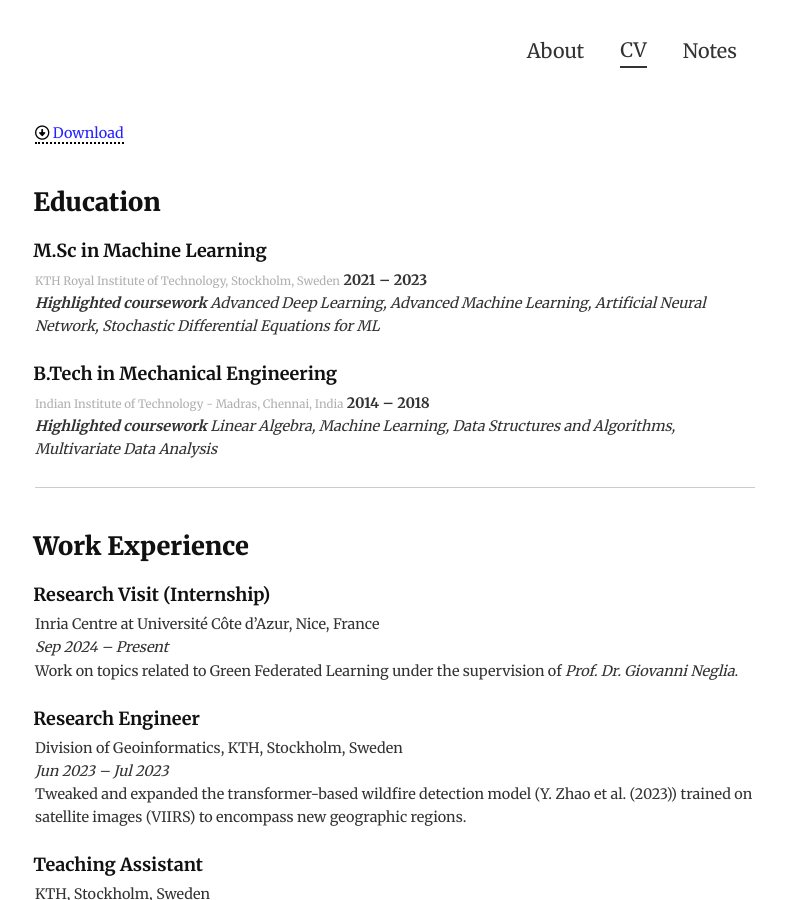
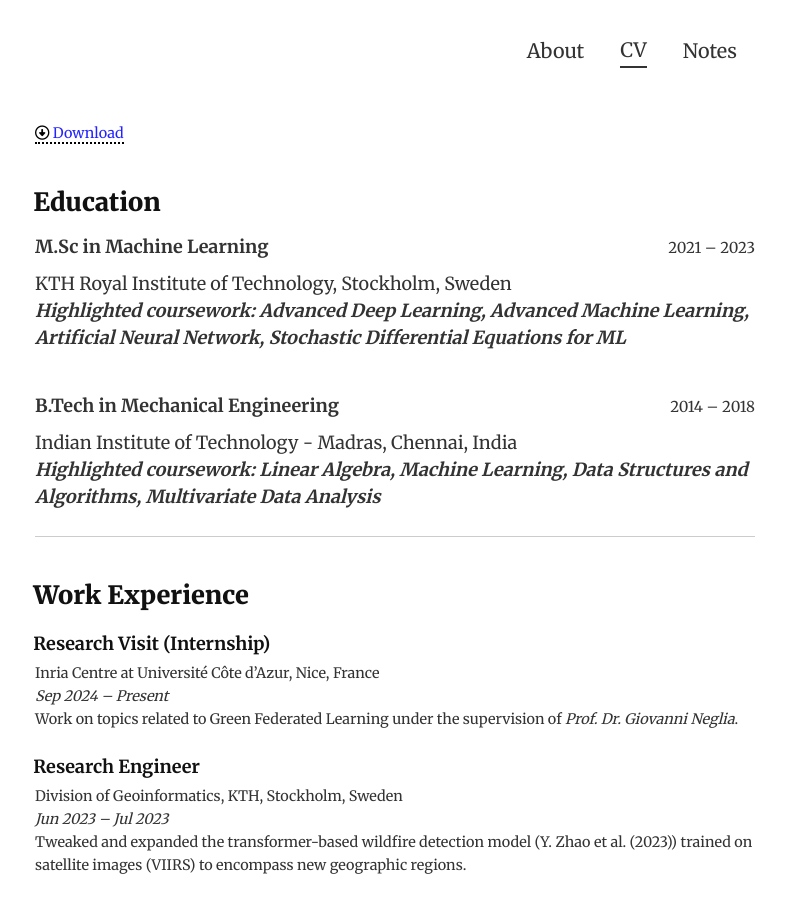
Before and after one commit to dannyrichy/dannyrichy.github.io, a Jekyll site: the page built from docs/cv.md, in a window 1280 px wide and 900 px high. Shown: the whole window, without its empty margins (245-1031 px from the left). Built offline with Jekyll 4.4.1, drawn with Linux system fonts in a browser that asks for light colours.

Commit message:
Modified cv to have html

```diff
--- a/docs/cv.md
+++ b/docs/cv.md
@@ -9,15 +9,23 @@ title: "CV"
 
 ## Education
 
-#### M.Sc in Machine Learning
-  <small>KTH Royal Institute of Technology, Stockholm, Sweden</small>
-  **2021 – 2023**
-  ***Highlighted coursework*** *Advanced Deep Learning, Advanced Machine Learning, Artificial Neural Network, Stochastic Differential Equations for ML*
-
-#### B.Tech in Mechanical Engineering
-  <small>Indian Institute of Technology - Madras, Chennai, India</small>
-  **2014 – 2018**
-  ***Highlighted coursework*** *Linear Algebra, Machine Learning, Data Structures and Algorithms, Multivariate Data Analysis*
+  <div>
+    <div style="display: flex; justify-content: space-between; align-items: baseline; margin-bottom: 10px;">
+      <div><strong>M.Sc in Machine Learning</strong></div>
+      <div><span style="font-size: smaller;">2021 – 2023</span></div>
+    </div>
+    <div><span>KTH Royal Institute of Technology, Stockholm, Sweden</span></div>
+    <div style="font-style: italic; font-weight: bold;">Highlighted coursework: Advanced Deep Learning, Advanced Machine Learning, Artificial Neural Network, Stochastic Differential Equations for ML</div>
+  </div>
+  <br>
+  <div>
+    <div style="display: flex; justify-content: space-between; align-items: baseline; margin-bottom: 10px;">
+      <div><strong>B.Tech in Mechanical Engineering</strong></div>
+      <div><span style="font-size: smaller;">2014 – 2018</span></div>
+    </div>
+    <div><span>Indian Institute of Technology - Madras, Chennai, India</span></div>
+    <div style="font-style: italic; font-weight: bold;">Highlighted coursework: Linear Algebra, Machine Learning, Data Structures and Algorithms, Multivariate Data Analysis</div>
+  </div>
 
 ---
 
```
